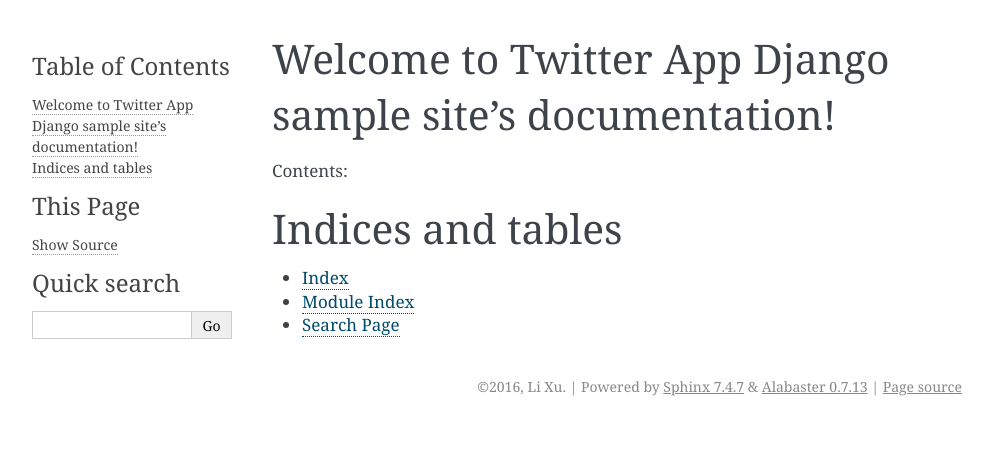
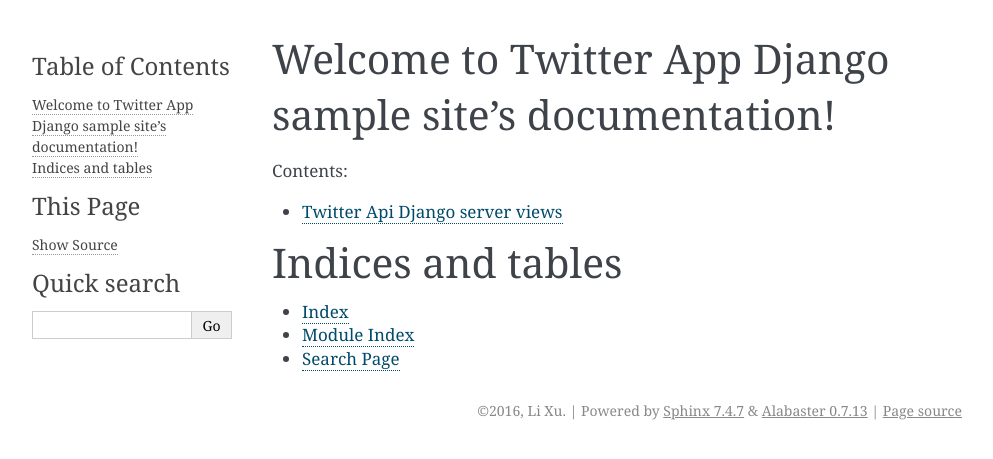
Before and after one commit to xuli1/TwitterAPIWebServer, a Sphinx documentation site: the page built from twitterApp/docs/index.rst, in a window 1280 px wide. Shown: the top 459 px of the page, without its empty margins (148-1141 px from the left). Built offline with Sphinx 7.4.7, drawn with Linux system fonts in a browser that asks for light colours.

Commit message:
add autodoc for twitter app

```diff
--- a/twitterApp/docs/conf.py
+++ b/twitterApp/docs/conf.py
@@ -19,6 +19,7 @@
 # add these directories to sys.path here. If the directory is relative to the
 # documentation root, use os.path.abspath to make it absolute, like shown here.
 #sys.path.insert(0, os.path.abspath('.'))
+sys.path.insert(0,os.path.abspath('..'))
 
 # -- General configuration ------------------------------------------------
 
--- a/twitterApp/docs/index.rst
+++ b/twitterApp/docs/index.rst
@@ -11,6 +11,8 @@
 .. toctree::
    :maxdepth: 2
 
+   views
+
 
 
 Indices and tables
--- /dev/null
+++ b/twitterApp/docs/views.rst
@@ -0,0 +1,5 @@
+===============================
+Twitter Api Django server views
+===============================
+.. automodule:: views
+   :members:
```
Also changed, not shown: 1 other file.
